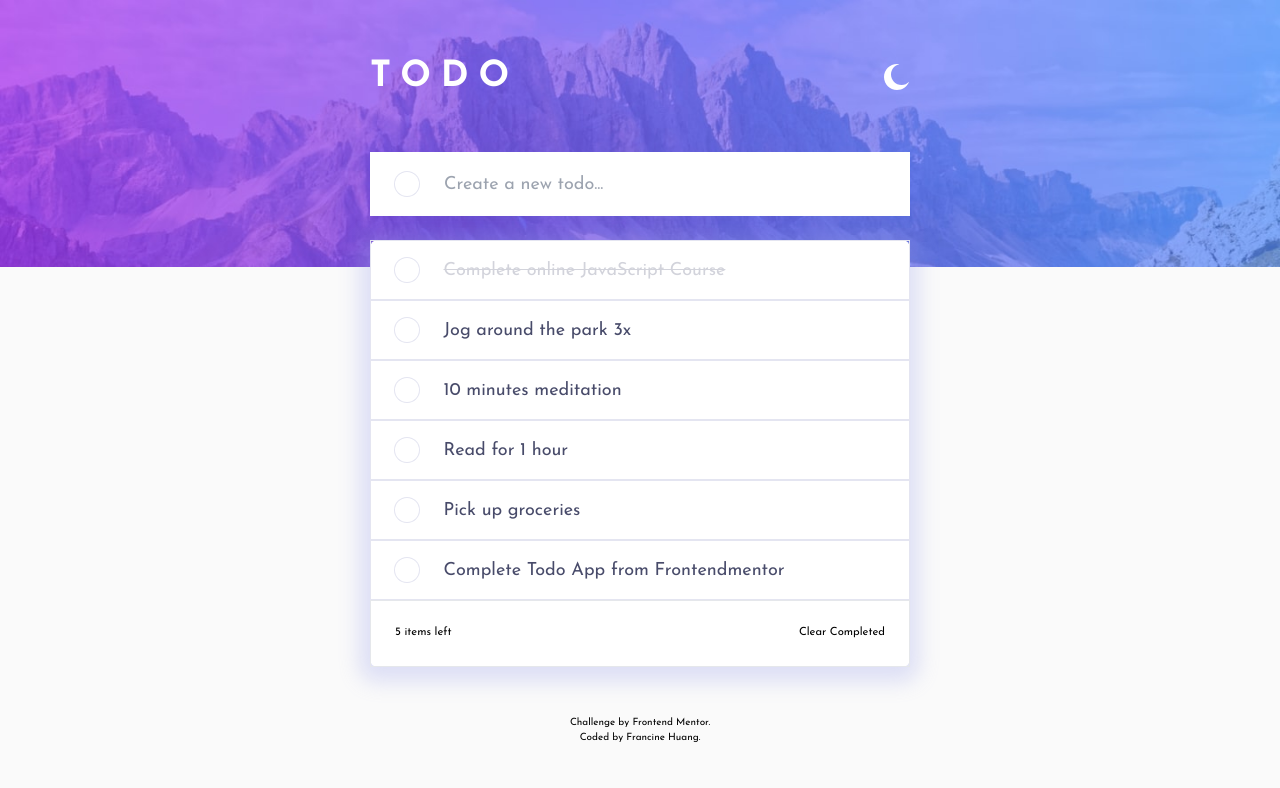
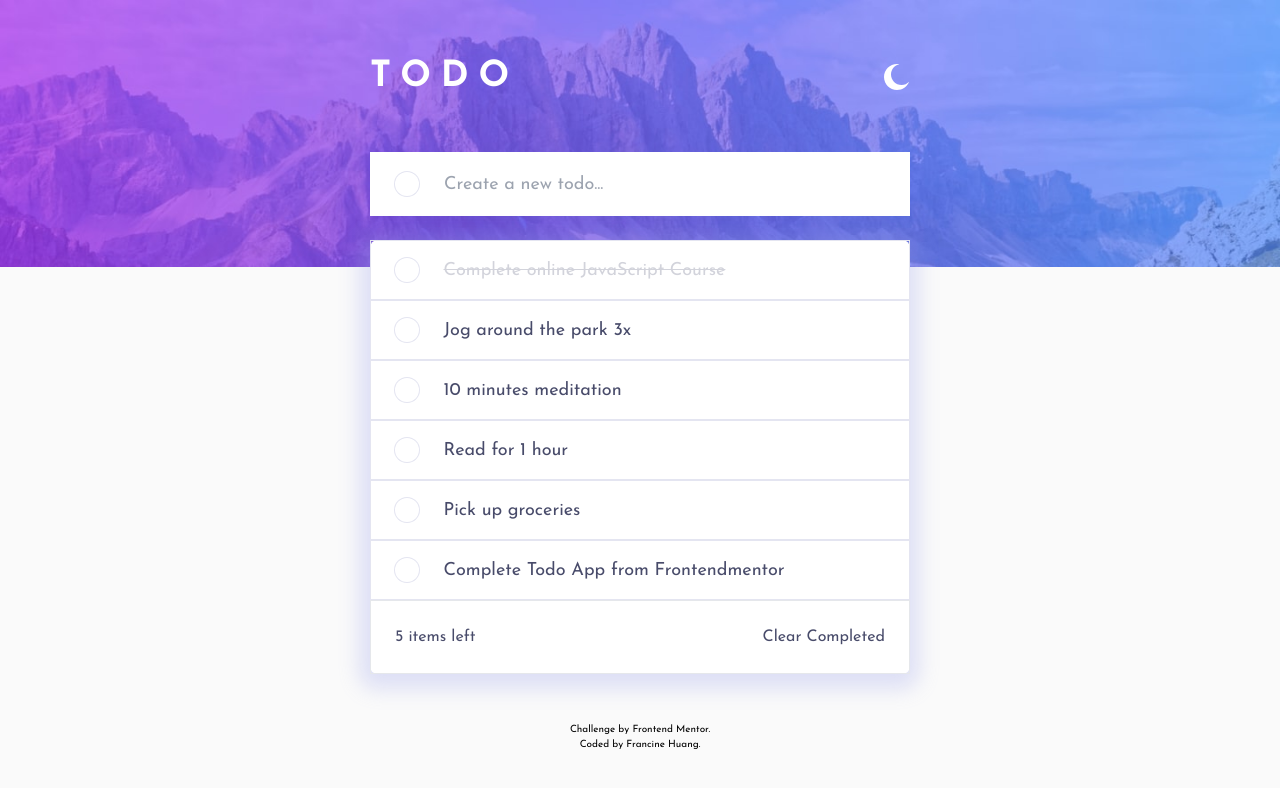
Before and after one commit to FrancineHuang/frontend-mentor-to-do-app, a React (Create React App) app: page / in a window 1280 px wide. Shown: the top 788 px of the page. Built offline with nearby package versions, Linux system fonts and the light colour scheme.

Commit message:
add: fix the theme color of the todo filter control

```diff
--- a/src/components/TodoFilterControl.jsx
+++ b/src/components/TodoFilterControl.jsx
@@ -1,10 +1,10 @@
-const TodoFilterControl = ({ filterStatus, setFilterStatus, themeLight }) => {
+const TodoFilterControl = ({ filterStatus, setFilterStatus }) => {
   const handleClick = (status) => {
       setFilterStatus(status)
   }
 
   return(
-    <div className={`control-btn group ${themeLight ? '' : ''} `}>
+    <div className={`control-btn group`}>
       <button
         className={ filterStatus === "all" ? "btn active" : "btn border-none bg-transparent cursor-pointer focus:outline-none" }
         onClick={() => handleClick("all")}
--- a/src/components/TodoList.jsx
+++ b/src/components/TodoList.jsx
@@ -36,10 +36,10 @@ const TodoList = ({todos, setTodos, filteredTodos, filterStatus, setFilterStatus
 						</ul>
 					)}
 
-					<div className="todo-filter-control flex justify-between items-center p-38 text-18 border-t border-solid border-[0.1rem]">
+					<div className={`todo-filter-control flex justify-between items-center p-38 text-[16px] border-t border-solid border-[0.1rem]  ${themeLight ? 'text-very-dark-grayish-blue-light-mode' : 'text-light-grayish-blue-dark-mode'}`}>
 						<div className="todos-count">{leftTodoCount} items left</div>
 
-						<div className="control-btn group filter-control-for-desktop flex gap-4 xs:hidden sm:hidden md:hidden">
+						<div className="control-btn group filter-control-for-desktop  flex gap-4 xs:hidden sm:hidden md:hidden">
 							<TodoFilterControl
 								filterStatus={filterStatus}
 								setFilterStatus={setFilterStatus}
```
